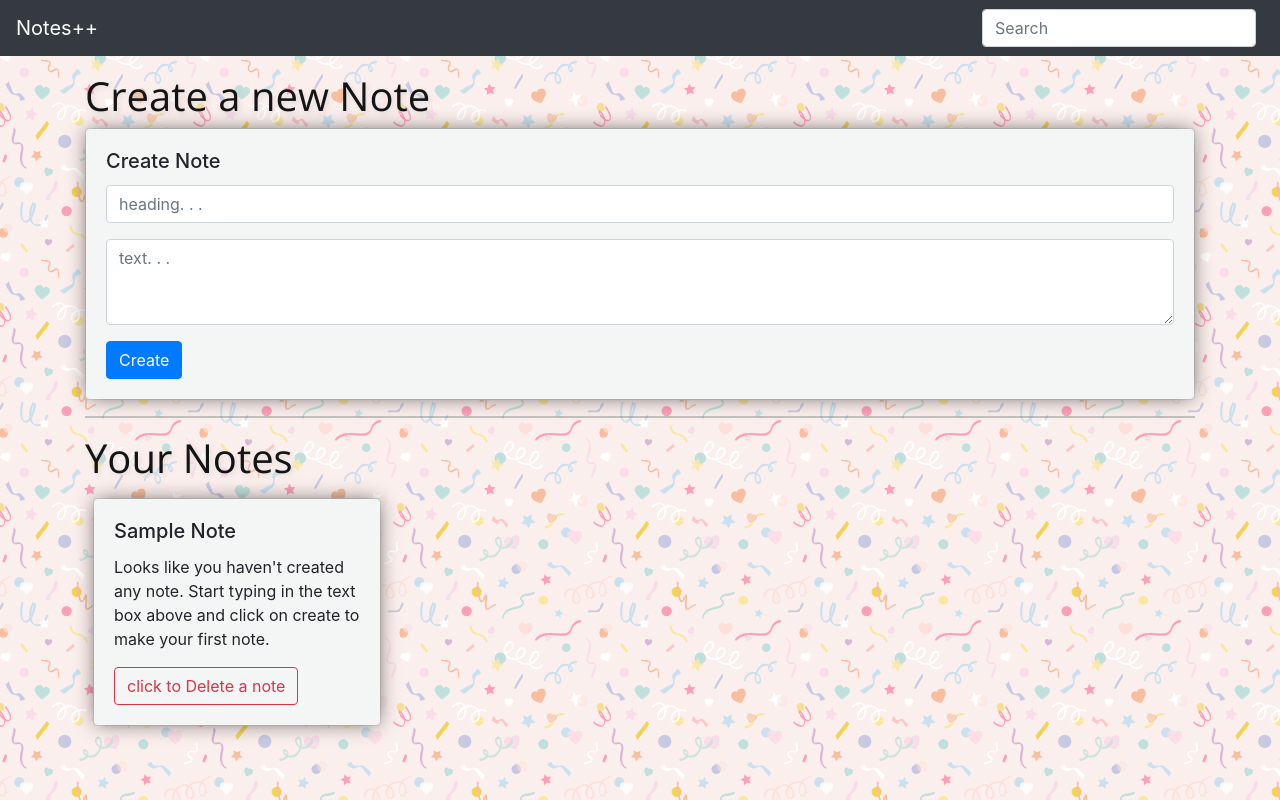
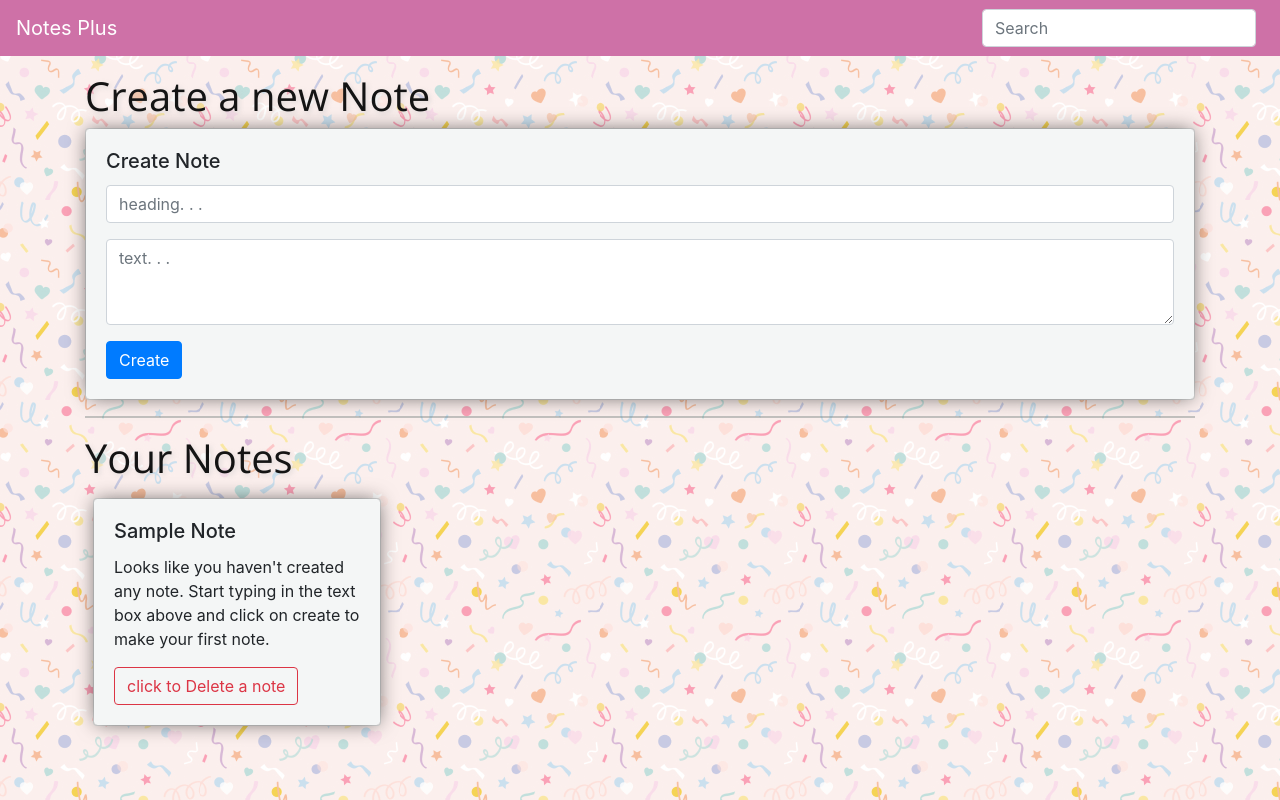
Before and after one commit to Yogesh-01/Note-Taking-App, a plain HTML site: page index.html in a window 1280 px wide. Drawn offline with nearby package versions, Linux system fonts and the light colour scheme.

Commit message:
add favicon

```diff
--- a/index.html
+++ b/index.html
@@ -5,7 +5,8 @@
     <meta charset="UTF-8">
     <meta http-equiv="X-UA-Compatible" content="IE=edge">
     <meta name="viewport" content="width=device-width, initial-scale=1.0">
-    <title>Document</title>
+    <link rel="shortcut icon" href="fav.png" type="image/x-icon">
+    <title>Notes Plus</title>
     <link rel="stylesheet" href="https://stackpath.bootstrapcdn.com/bootstrap/4.3.1/css/bootstrap.min.css"
         integrity="sha384-ggOyR0iXCbMQv3Xipma34MD+dH/1fQ784/j6cY/iJTQUOhcWr7x9JvoRxT2MZw1T" crossorigin="anonymous">
     <link rel="stylesheet" href="styles.css">
@@ -16,8 +17,8 @@
 
 <body>
 
-    <nav class="navbar navbar-expand-lg navbar-dark bg-dark">
-        <a class="navbar-brand" href="#">Notes++</a>
+    <nav class="navbar navbar-expand-lg navbar-dark ">
+        <a class="navbar-brand" href="#">Notes Plus</a>
         <button class="navbar-toggler" type="button" data-toggle="collapse" data-target="#navbarSupportedContent"
             aria-controls="navbarSupportedContent" aria-expanded="false" aria-label="Toggle navigation">
             <span class="navbar-toggler-icon"></span>
--- a/styles.css
+++ b/styles.css
@@ -1,6 +1,11 @@
 body{
     background-image: url(bgsmall.png);
     background-attachment: fixed;
+
+}
+.navbar{
+    background-color: rgb(206, 113, 167);
+
 
 }
 
```
Also changed, not shown: fav.png (added).
